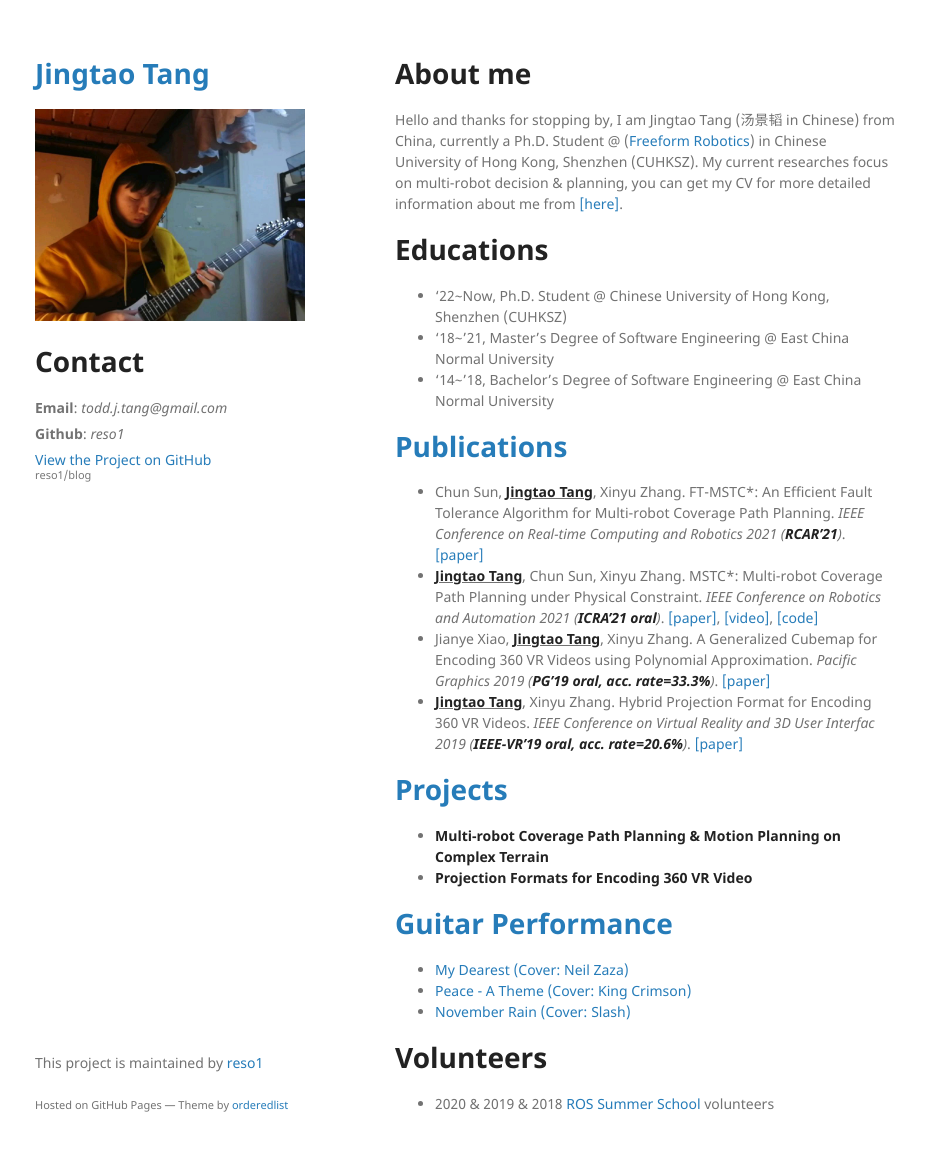
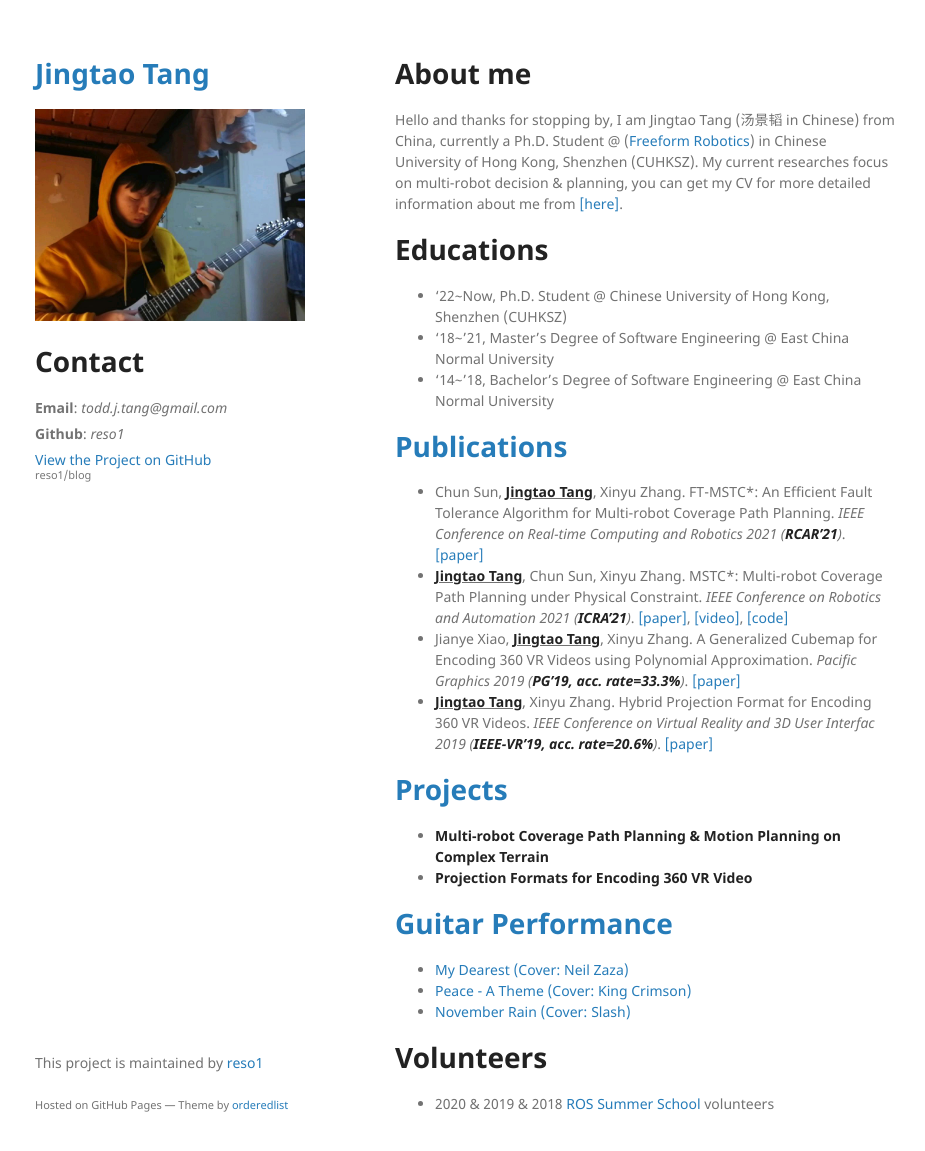
Before and after one commit to reso1/blog, a Jekyll site: the page built from index.md, in a window 1280 px wide and 1184 px high. Shown: the top 1151 px of the window, without its empty margins (175-1100 px from the left). Built offline with Jekyll 4.4.1, drawn with Linux system fonts in a browser that asks for light colours; the repository's description, which GitHub fills in, is left out; our own code applies the rules of GitHub Pages for plain Markdown files.

Commit message:
Update index.md

```diff
--- a/index.md
+++ b/index.md
@@ -15,9 +15,9 @@ Hello and thanks for stopping by, I am Jingtao Tang (汤景韬 in Chinese) from
 
 # [Publications](./pages/papers.html)
 - Chun Sun, <ins>**Jingtao Tang**</ins>, Xinyu Zhang. FT-MSTC*: An Efficient Fault Tolerance Algorithm for Multi-robot Coverage Path Planning. _IEEE Conference on Real-time Computing and Robotics 2021 (**RCAR'21**)_. [[paper]](/assets/docs/papers/RCAR21_FT-MSTC_star.pdf)
-- <ins>**Jingtao Tang**</ins>, Chun Sun, Xinyu Zhang. MSTC*: Multi-robot Coverage Path Planning under Physical Constraint. _IEEE Conference on Robotics and Automation 2021 (**ICRA'21 oral**)_. [[paper]](/assets/docs/papers/ICRA21-MSTC_Star.pdf), [[video]](https://vimeo.com/535512748), [[code]](https://github.com/reso1/MSTC-Star)
-- Jianye Xiao, <ins>**Jingtao Tang**</ins>, Xinyu Zhang. A Generalized Cubemap for Encoding 360 VR Videos using Polynomial Approximation.  _Pacific Graphics 2019 (**PG'19 oral, acc. rate=33.3%**)_. [[paper]](/assets/docs/papers/PG19-GCP_polynomial.pdf)
-- <ins>**Jingtao Tang**</ins>, Xinyu Zhang. Hybrid Projection Format for Encoding 360 VR Videos. _IEEE Conference on Virtual Reality and 3D User Interfac 2019 (**IEEE-VR'19 oral, acc. rate=20.6%**)_. [[paper]](/assets/docs/papers/VR19-HCP.pdf)
+- <ins>**Jingtao Tang**</ins>, Chun Sun, Xinyu Zhang. MSTC*: Multi-robot Coverage Path Planning under Physical Constraint. _IEEE Conference on Robotics and Automation 2021 (**ICRA'21**)_. [[paper]](https://arxiv.org/abs/2108.04632), [[video]](https://vimeo.com/535512748), [[code]](https://github.com/reso1/MSTC-Star)
+- Jianye Xiao, <ins>**Jingtao Tang**</ins>, Xinyu Zhang. A Generalized Cubemap for Encoding 360 VR Videos using Polynomial Approximation.  _Pacific Graphics 2019 (**PG'19, acc. rate=33.3%**)_. [[paper]](/assets/docs/papers/PG19-GCP_polynomial.pdf)
+- <ins>**Jingtao Tang**</ins>, Xinyu Zhang. Hybrid Projection Format for Encoding 360 VR Videos. _IEEE Conference on Virtual Reality and 3D User Interfac 2019 (**IEEE-VR'19, acc. rate=20.6%**)_. [[paper]](/assets/docs/papers/VR19-HCP.pdf)
 
 
 # [Projects](./pages/projects.html)
```
